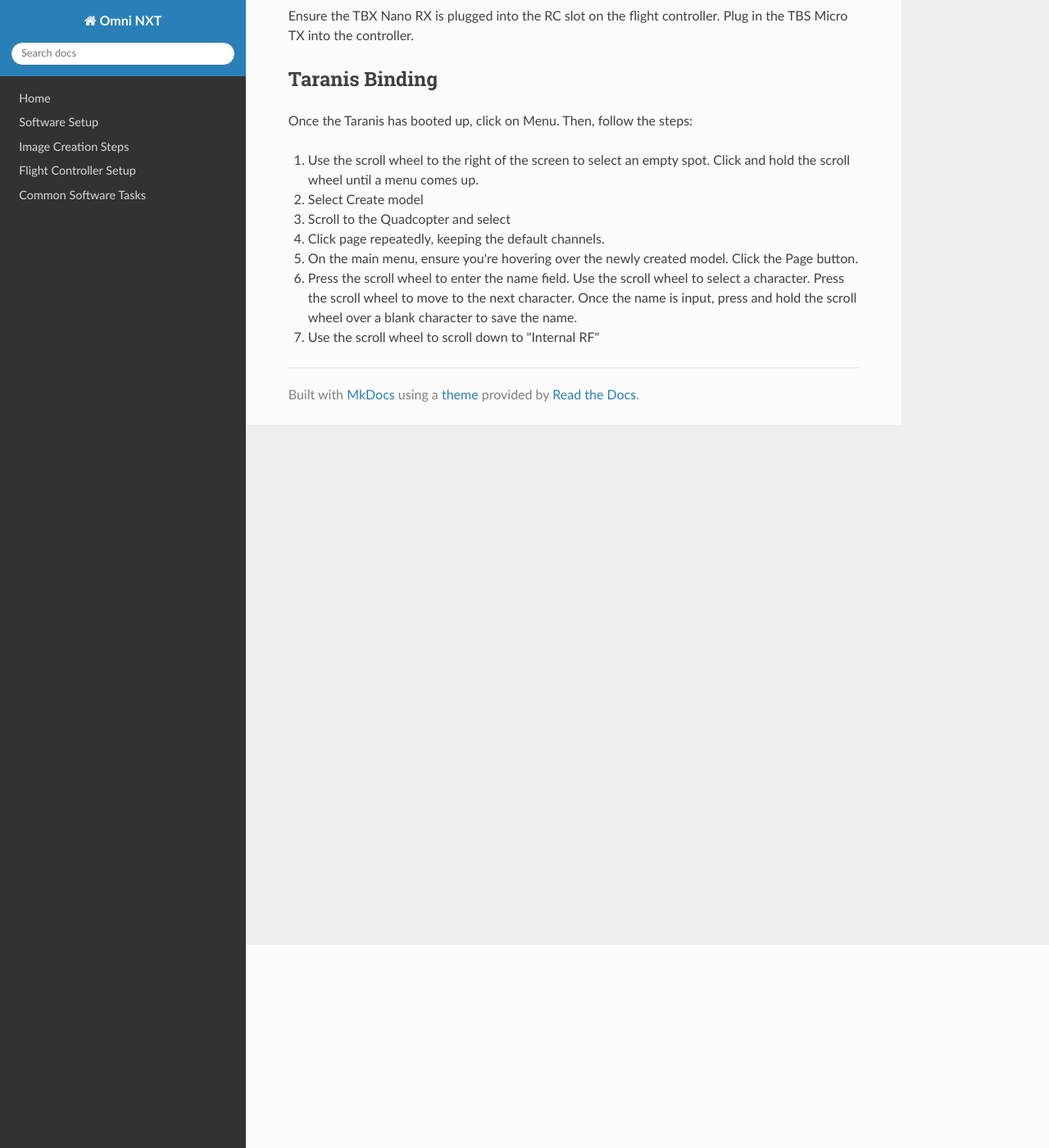
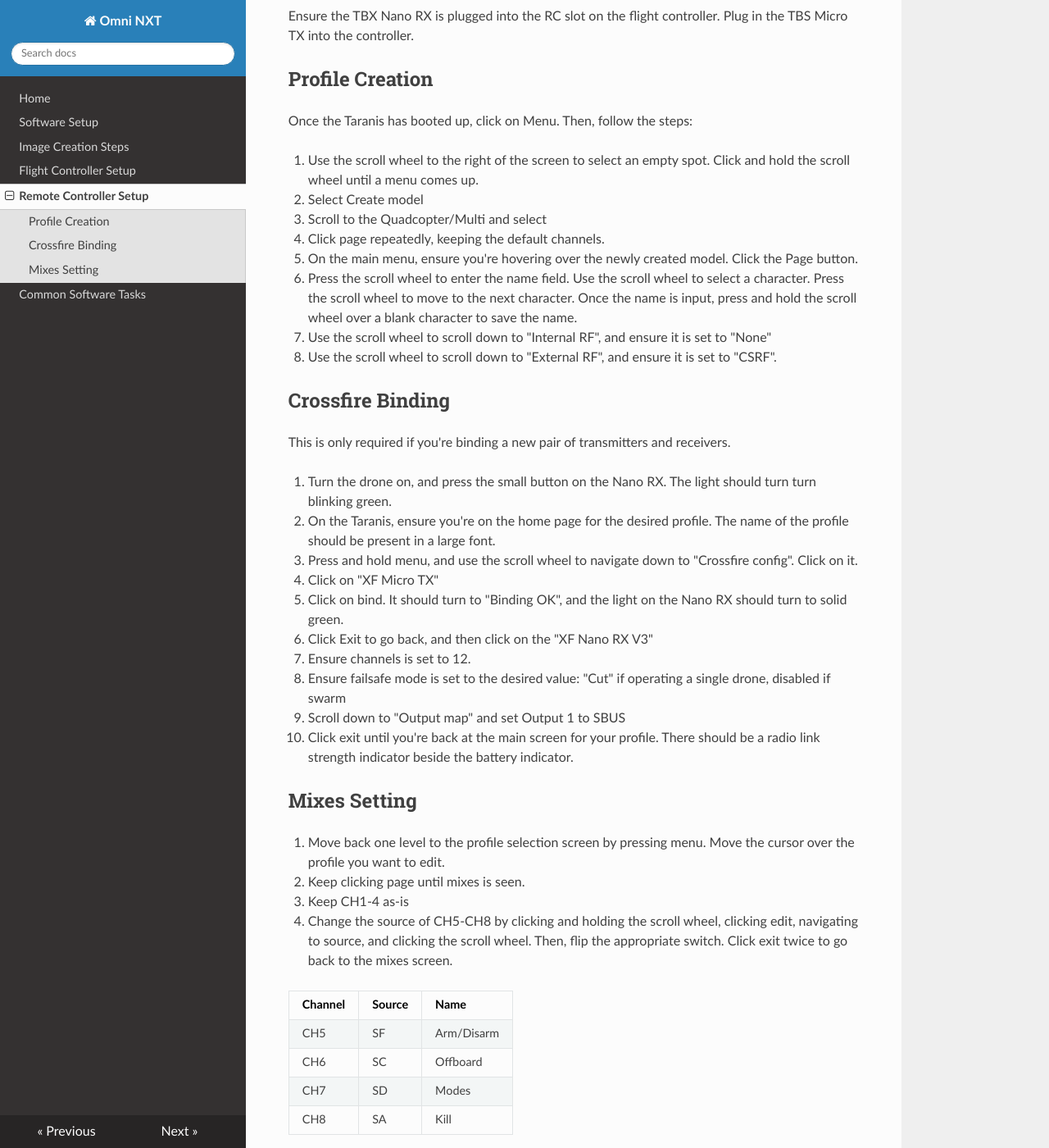
Before and after one commit to lis-epfl/swarm-nxt, an MkDocs documentation site: the page built from docs/remote-control-setup.md, in a window 1280 px wide and 1400 px high, scrolled down 248 px. Shown: the whole window at 82% size. Built offline with MkDocs 1.6.1, drawn with Linux system fonts in a browser that asks for light colours; nearby versions of some CDN libraries; some of the changed text lies outside the part shown.

Commit message:
Add more nxt and rc setup

```diff
--- a/docs/remote-control-setup.md
+++ b/docs/remote-control-setup.md
@@ -4,14 +4,44 @@
 
 Ensure the TBX Nano RX is plugged into the RC slot on the flight controller. Plug in the TBS Micro TX into the controller.
 
-## Taranis Binding
+## Profile Creation
 
 Once the Taranis has booted up, click on Menu. Then, follow the steps:
 
 1. Use the scroll wheel to the right of the screen to select an empty spot. Click and hold the scroll wheel until a menu comes up.
 2. Select Create model
-3. Scroll to the Quadcopter and select
+3. Scroll to the Quadcopter/Multi and select
 4. Click page repeatedly, keeping the default channels.
 5. On the main menu, ensure you're hovering over the newly created model. Click the Page button.
 6. Press the scroll wheel to enter the name field. Use the scroll wheel to select a character. Press the scroll wheel to move to the next character. Once the name is input, press and hold the scroll wheel over a blank character to save the name.
-7. Use the scroll wheel to scroll down to "Internal RF"
+7. Use the scroll wheel to scroll down to "Internal RF", and ensure it is set to "None"
+8. Use the scroll wheel to scroll down to "External RF", and ensure it is set to "CSRF".
+
+## Crossfire Binding
+
+This is only required if you're binding a new pair of transmitters and receivers.
+
+1. Turn the drone on, and press the small button on the Nano RX. The light should turn turn blinking green.
+2. On the Taranis, ensure you're on the home page for the desired profile. The name of the profile should be present in a large font.
+3. Press and hold menu, and use the scroll wheel to navigate down to "Crossfire config". Click on it.
+4. Click on "XF Micro TX"
+5. Click on bind. It should turn to "Binding OK", and the light on the Nano RX should turn to solid green.
+6. Click Exit to go back, and then click on the "XF Nano RX V3"
+7. Ensure channels is set to 12.
+8. Ensure failsafe mode is set to the desired value: "Cut" if operating a single drone, disabled if swarm <!-- FC pos? -->
+9. Scroll down to "Output map" and set Output 1 to SBUS
+10. Click exit until you're back at the main screen for your profile. There should be a radio link strength indicator beside the battery indicator.
+
+## Mixes Setting
+
+1. Move back one level to the profile selection screen by pressing menu. Move the cursor over the profile you want to edit.
+2. Keep clicking page until mixes is seen.
+3. Keep CH1-4 as-is
+4. Change the source of CH5-CH8 by clicking and holding the scroll wheel, clicking edit, navigating to source, and clicking the scroll wheel. Then, flip the appropriate switch. Click exit twice to go back to the mixes screen.
+
+| **Channel** | **Source** | **Name**   |
+|-------------|------------|------------|
+| CH5         | SF         | Arm/Disarm |
+| CH6         | SC         | Offboard   |
+| CH7         | SD         | Modes      |
+| CH8         | SA         | Kill       |
--- a/mkdocs.yml
+++ b/mkdocs.yml
@@ -4,6 +4,7 @@
   - Software Setup: software-setup.md
   - Image Creation Steps: image-creation.md
   - Flight Controller Setup: nxt-setup.md
+  - Remote Controller Setup: remote-control-setup.md
   - Common Software Tasks: software-common-tasks.md
 theme: readthedocs
 markdown_extensions:
```
Also changed, not shown: docs/nxt-setup.md (+58 -0 lines).
